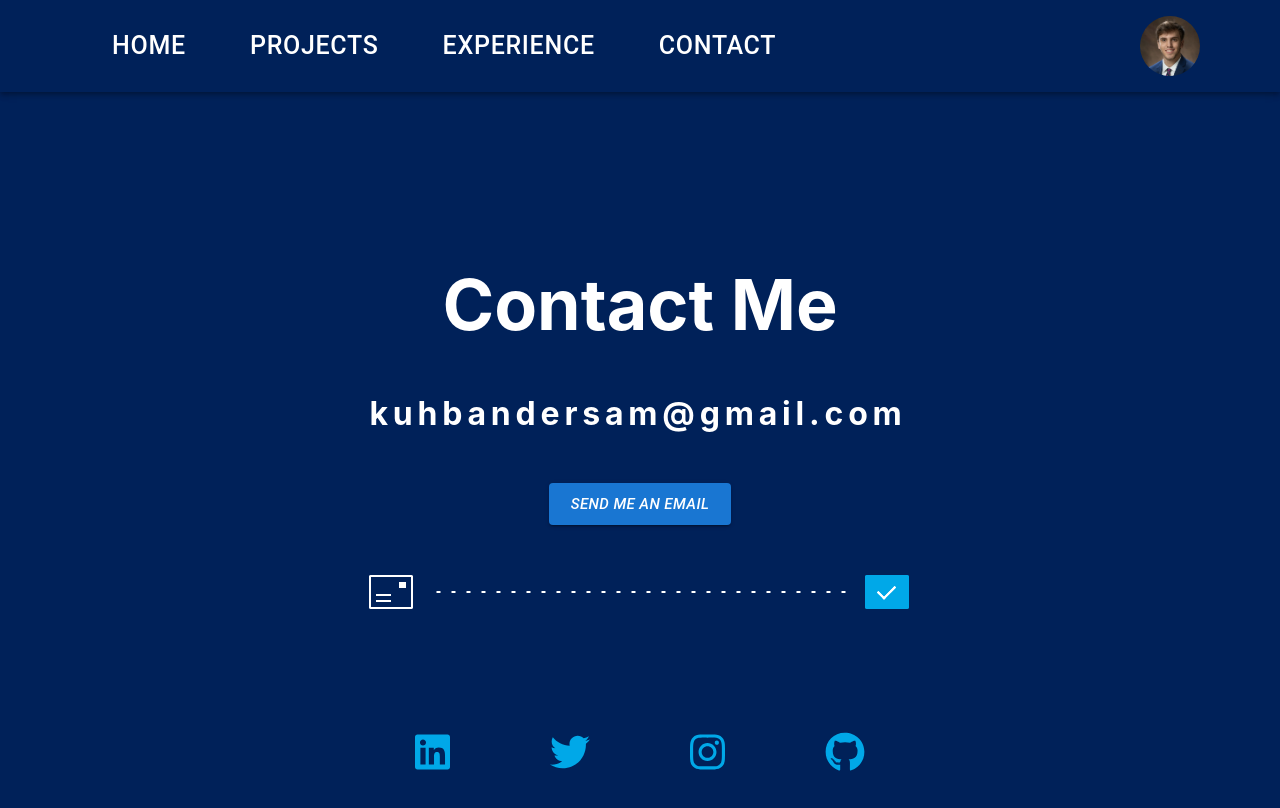
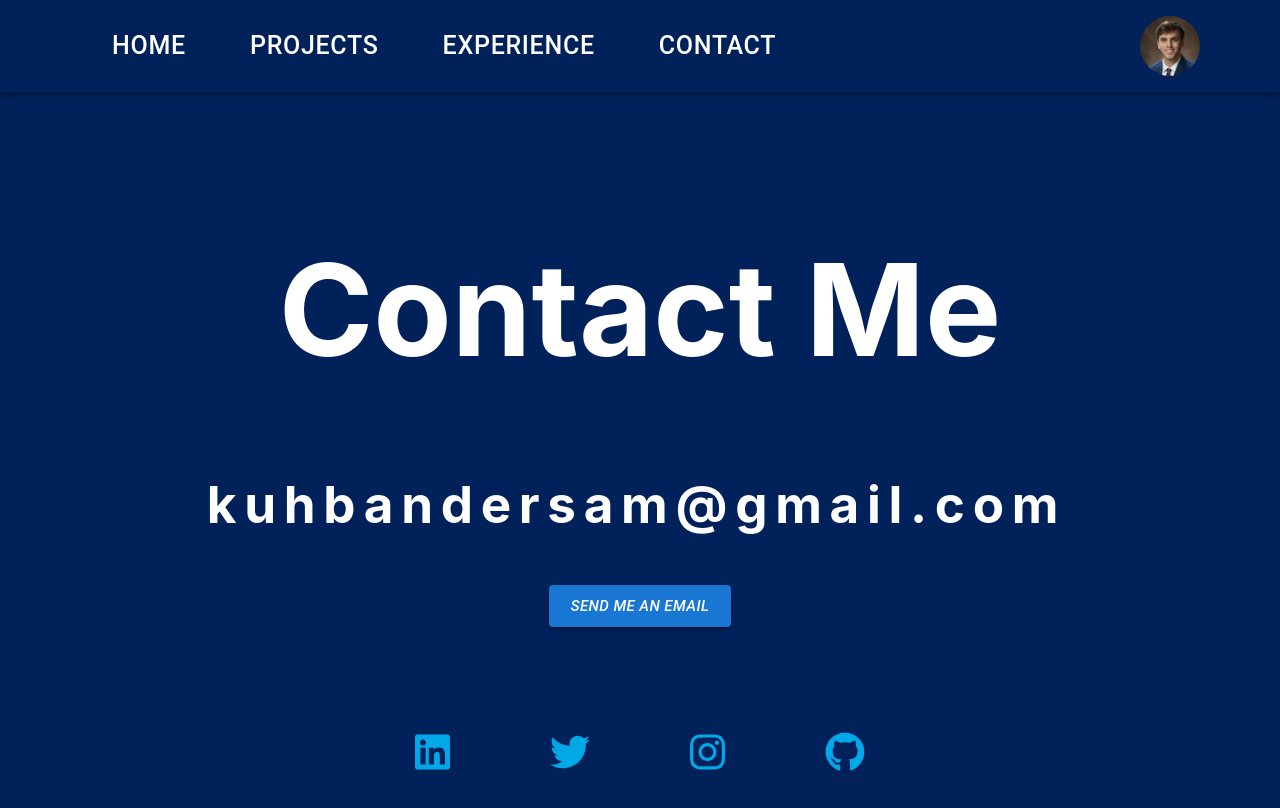
Before and after one commit to samkuhbander/PersonalWebsite, a React (Create React App) app: page /contact in a window 1280 px wide. Shown: the top 808 px of the page. Built offline with nearby package versions, Linux system fonts and the light colour scheme.

Commit message:
Made contact page responsive

```diff
--- a/src/components/header.js
+++ b/src/components/header.js
@@ -101,7 +101,7 @@ const ResponsiveAppBar = () => {
             </Menu>
           </Box>
           <Typography
-            variant="h4"
+            variant="h5"
             noWrap
             component="div"
             sx={{ flexGrow: 1, display: { xs: 'flex', md: 'none' } }}
--- a/src/contact.js
+++ b/src/contact.js
@@ -7,8 +7,8 @@ function Contact() {
 
         <div style={{ display: 'flex', justifyContent: 'center', alignItems: 'center', height: '80vh' }}>
             <div style={{ textAlign: 'center' }}>
-                <h1 style={{ fontSize: 70 }}> Contact Me </h1>
-                <h1 className="typewriter"> kuhbandersam@gmail.com</h1>
+                <h1 style={{ fontSize: "10vw"}}> Contact Me </h1>
+                <h1 className="typewriter" style={{ fontSize: "4vw"}}> kuhbandersam@gmail.com</h1>
                 <a href="mailto: kuhbandersam@gmail.com" style={{ textDecoration: 'none' }}>
                     <div style={{ margin: 50 }}>
                         <Button variant="contained" size="large">
@@ -16,15 +16,6 @@ function Contact() {
                         </Button>
                     </div>
                 </a>
-                <div className='animation'>
-                    <div className='i-mail'>
-                        <div className='mail-anim'></div>
-                    </div>
-                    <div className='line'></div>
-                    <div className='i-success'>
-                        <div className='success-anim'></div>
-                    </div>
-            </div>
             </div>
         </div>
 
--- a/src/css/contact.css
+++ b/src/css/contact.css
@@ -20,128 +20,3 @@
     from, to { border-color: transparent }
     50% { border-color: white; }
   }
-
-  .i-mail:after, .i-mail .mail-anim:after {
-    content: "";
-    position: absolute;
-    bottom: 5px;
-    left: 5px;
-    width: 15px;
-    height: 4px;
-    border-bottom: 2px solid white;
-    border-top: 2px solid white;
-  }
-
-  .i-mail:before, .i-mail .mail-anim:before {
-    content: "";
-    position: absolute;
-    top: 5px;
-    right: 5px;
-    width: 7px;
-    height: 6px;
-    background: white;
-  }
-
-  .i-success:after, .i-success .success-anim:after {
-    content: "";
-    position: absolute;
-    bottom: 12px;
-    left: 11px;
-    width: 15px;
-    height: 8px;
-    border-bottom: 2px solid #00A8E8;
-    border-left: 2px solid #00A8E8;
-    transform: rotate(-45deg);
-  }
-
-  .container {
-    position: absolute;
-    top: 50%;
-    left: calc(50% - 240px);
-    width: 540px;
-  }
-
-  .animation {
-    width: 540px;
-    height: 34px;
-    display: flex;
-    align-items: center;
-    justify-content: space-between;
-  }
-
-  .i-mail, .i-mail .mail-anim {
-    width: 40px;
-    height: 30px;
-    border-radius: 5% 5%;
-    border: 2px solid white;
-    position: relative;
-    animation: transformS 0.3s linear;
-  }
-  @keyframes transformS {
-    50% {
-      transform: scale(0.5, 0.5);
-      opacity: 0.5;
-    }
-  }
-  .i-mail .mail-anim {
-    margin: -2px 0 0 -2px;
-    animation: moveL 0.8s linear;
-  }
-  @keyframes moveL {
-    100% {
-      transform: translateX(220px) rotateY(90deg);
-    }
-  }
-
-  .line {
-    padding: 1px 210px;
-    background-image: linear-gradient(to right, white 30%, rgba(255, 255, 255, 0) 0%);
-    background-position: top;
-    background-size: 15px 2px;
-    background-repeat: repeat-x;
-  }
-
-  .i-success, .i-success .success-anim {
-    width: 40px;
-    height: 30px;
-    border-radius: 5% 5%;
-    border: 2px solid #00A8E8;
-    position: relative;
-    animation: transformB 0.3s 1.4s linear forwards;
-  }
-  .i-success:after, .i-success .success-anim:after {
-    animation: transformBA 0.3s 1.4s linear forwards;
-  }
-  @keyframes transformB {
-    50% {
-      transform: scale(1.5, 1.5);
-      background: #00A8E8;
-    }
-    100% {
-      background: #00A8E8;
-    }
-  }
-  @keyframes transformBA {
-    100% {
-      border-bottom: 2px solid #fff;
-      border-left: 2px solid #fff;
-    }
-  }
-  .i-success .success-anim {
-    margin: -2px 0 0 -2px;
-    animation: moveR 0.8s 1s linear;
-  }
-  @keyframes moveR {
-    0% {
-      transform: translateX(-220px) rotateY(90deg);
-    }
-    50% {
-      transform: translateX(0) rotateY(0);
-    }
-  }
-
-  .message {
-    text-align: center;
-    margin-top: 10px;
-    font-family: Roboto, sans-serif;
-  }
--- a/src/experience.js
+++ b/src/experience.js
@@ -1,9 +1,12 @@
+import { Container } from "@mui/material";
 import React from "react";
 
 function Experience() {
     return (
         <div>
-            Experience
+            <Container  maxWidth="md" sx={{ display: "block", marginX: "auto", textAlign: "center" }}>
+                <h1> Experience</h1>
+            </Container>
         </div>
     );
 }
```
